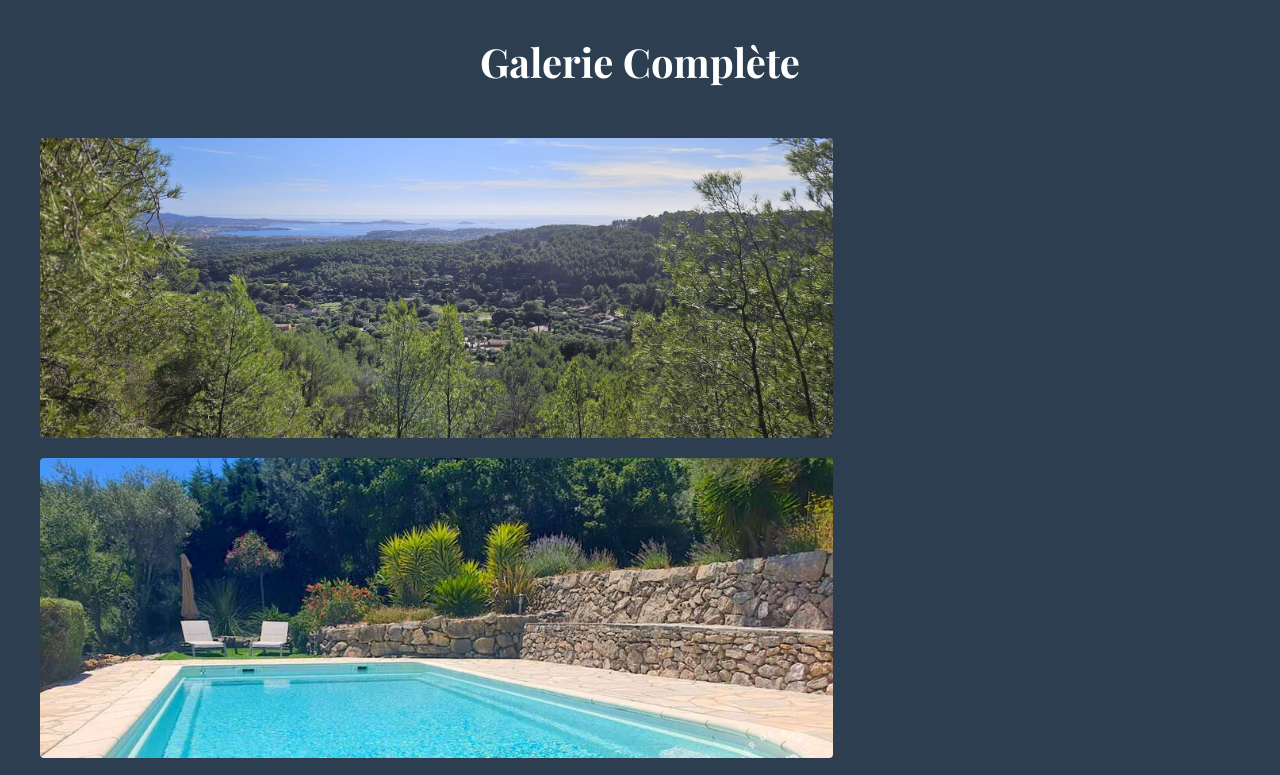
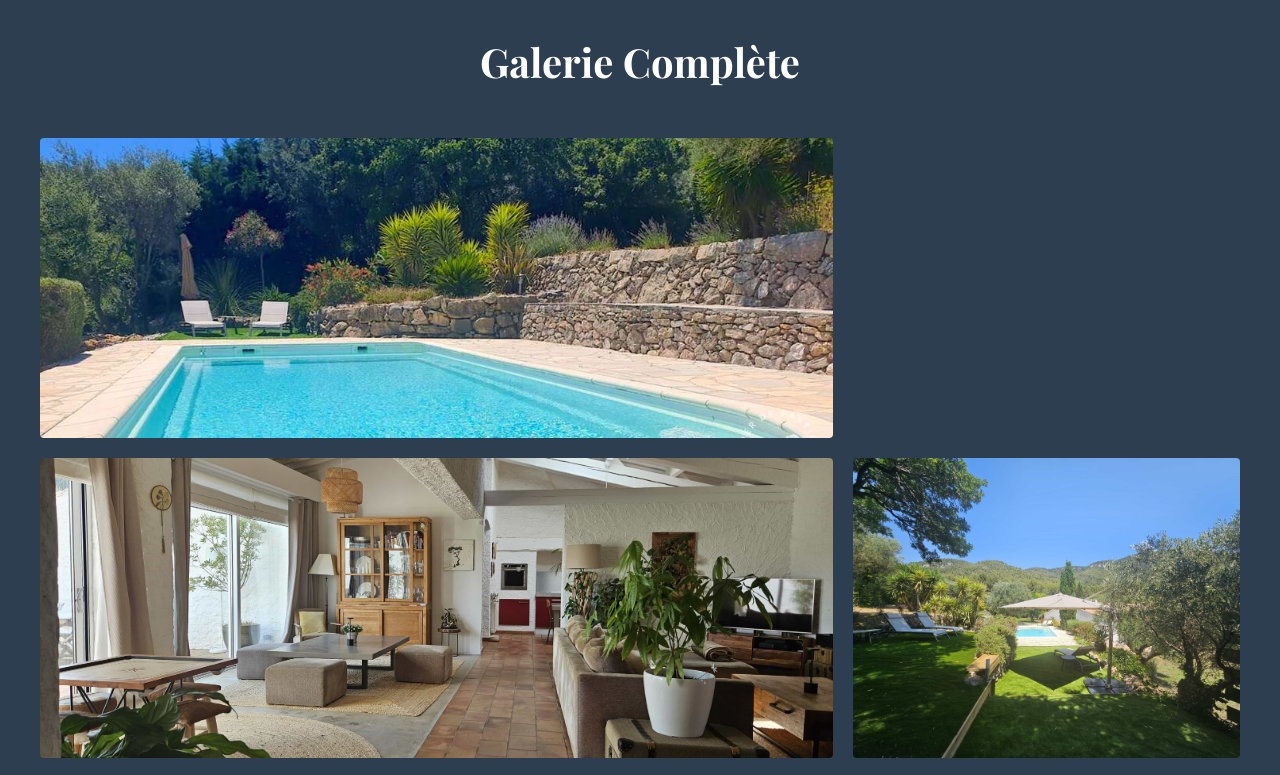
Before and after one commit to Saizog87/villa-sanary, a plain HTML site: page villa.html in a window 1280 px wide. Shown: the part 1420-2195 px from the top of the page. Drawn offline with nearby package versions, Linux system fonts and the light colour scheme; a web font is replaced by a local one.

Commit message:
Update villa.html

```diff
--- a/villa.html
+++ b/villa.html
@@ -132,10 +132,6 @@
         <div class="gallery-grid">
 
             <div class="gallery-item wide">
-                <img src="20251007_160330.jpg" alt="Vue Panoramique Collines">
-            </div>
-
-            <div class="gallery-item wide">
                 <img src="e-p1.jpg" alt="Vue Panoramique Collines">
             </div>
 
```
